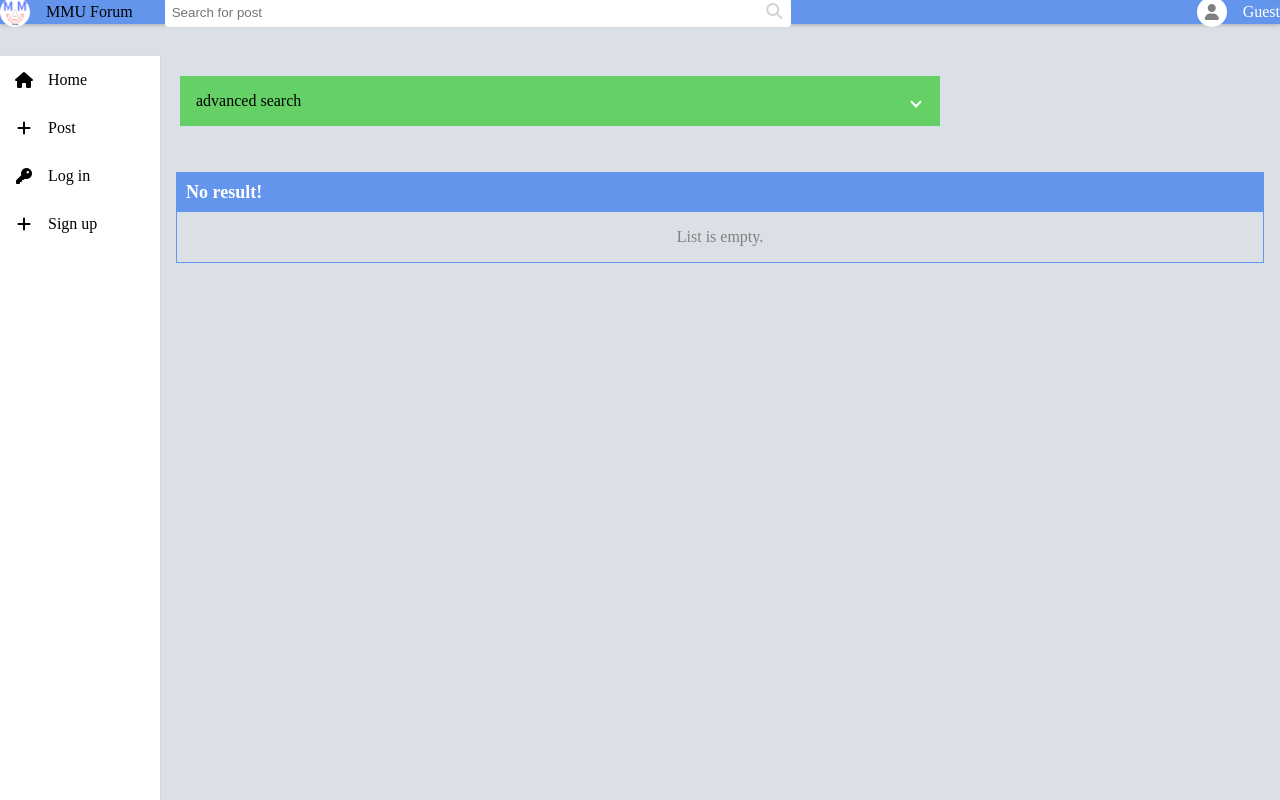
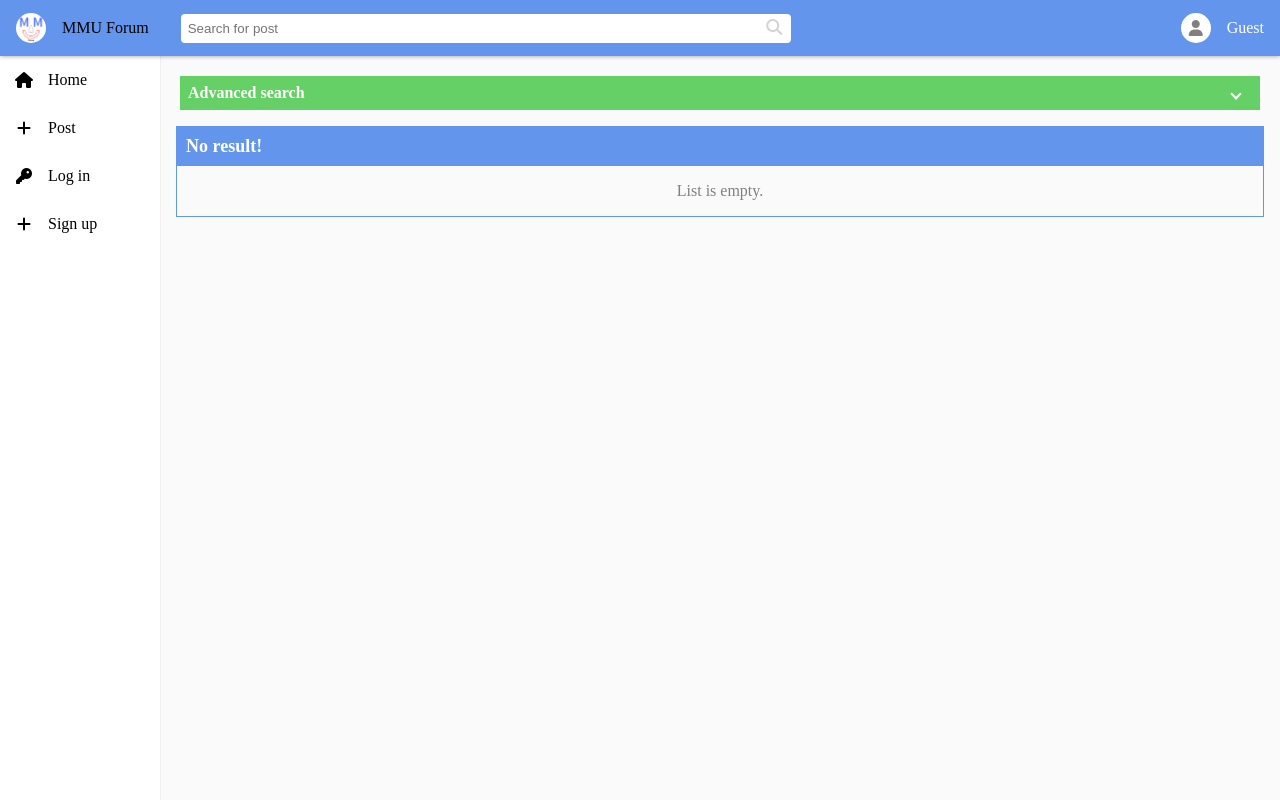
Before and after one commit to Hiroaki-hey-jude/MMU-forum, a PHP site: page /post-list.php in a window 1280 px wide. Run offline with PHP 8.4, Linux system fonts and the light colour scheme; some libraries are stand-ins or nearby versions.

Commit message:
fix: advance search styling

```diff
--- a/components/advanced-search.php
+++ b/components/advanced-search.php
@@ -79,14 +79,13 @@ $subcategories =  json_encode($subcategories);
     <title>Document</title>
     <script src="https://kit.fontawesome.com/a076d05399.js" crossorigin="anonymous"></script>
     <link rel="stylesheet" href="css/advanced-search.css">
-    <link rel="stylesheet" href="css/reset.css" />
 </head>
-<body style="background-color: #dae0e6;">
+<body>
     <div id="advanced-search-container" class="advanced-search-container">
         <form action="" method="post">
             <section class="panel">
                 <input id="block-01" type="checkbox" class="toggle">
-                <label class="Label" for="block-01">advanced search</label>
+                <label class="Label" for="block-01">Advanced search</label>
                     <div class="content">
                     <input class="advancedsearch" type="text" name="advancedsearch" required placeholder="advanced search">
                             <div class="category">
--- a/css/advanced-search.css
+++ b/css/advanced-search.css
@@ -2,7 +2,7 @@
 
 @media screen and (min-width: 850px) {
   #advanced-search-container {
-    margin: 0 var(--right-width) 0 var(--sidebar-width);
+    margin: 0 0 0 var(--sidebar-width);
   }
 }
 
@@ -10,22 +10,25 @@
   display: none;
 }
 
-.Label {		/*タイトル*/
-	padding: 1em;
+.Label {
+  /*タイトル*/
+  padding: 0.5em;
   display: block;
-	color: black;
-	background:rgb(101, 208, 101);
+  color: white;
+  background: rgb(101, 208, 101);
+  font-weight: bold;
 }
 
-.Label::before{		/*タイトル横の矢印*/
-	content:"";
+.Label::before {
+  /*タイトル横の矢印*/
+  content: "";
   width: 6px;
   height: 6px;
   border-top: 2px solid #fff;
   border-right: 2px solid #fff;
   -webkit-transform: rotate(45deg);
   position: absolute;
-	top:calc( 50% - 3px );
+  top: calc(50% - 3px);
   right: 20px;
   transform: rotate(135deg);
 }
@@ -38,24 +41,27 @@
   transition: all 0.3s;
 }
 
-.content {		/*本文*/
+.content {
+  /*本文*/
   height: 0;
-	margin-bottom:10px;
-	padding:0 20px;
+  margin-bottom: 10px;
+  padding: 0 20px;
   overflow: hidden;
 }
 
-.toggle:checked + .Label + .content {	/*開閉時*/
+.toggle:checked + .Label + .content {
+  /*開閉時*/
   height: auto;
-	padding:20px ;
-	transition: all .3s;
+  padding: 20px;
+  transition: all 0.3s;
 }
 
 .toggle:checked + .Label::before {
   transform: rotate(-45deg) !important;
 }
 
-.active, .accordion:hover {
+.active,
+.accordion:hover {
   background-color: #ccc;
 }
 
@@ -64,6 +70,7 @@
   margin-left: 20%;
   margin-right: 20%;
   padding: 20px;
+  padding-bottom: 0;
 }
 
 .advanced-search-container .advancedsearch {
@@ -72,7 +79,7 @@
 }
 
 .advanced-search-container input:focus {
-    outline:solid 2px rgb(101, 208, 101);
+  outline: solid 2px rgb(101, 208, 101);
 }
 
 .select-label {
@@ -88,7 +95,7 @@
 }
 
 .select-select:focus {
-    outline:solid 2px rgb(101, 208, 101);
+  outline: solid 2px rgb(101, 208, 101);
 }
 
 .category {
```
Lines whose indentation alone changed are shown as unchanged.
